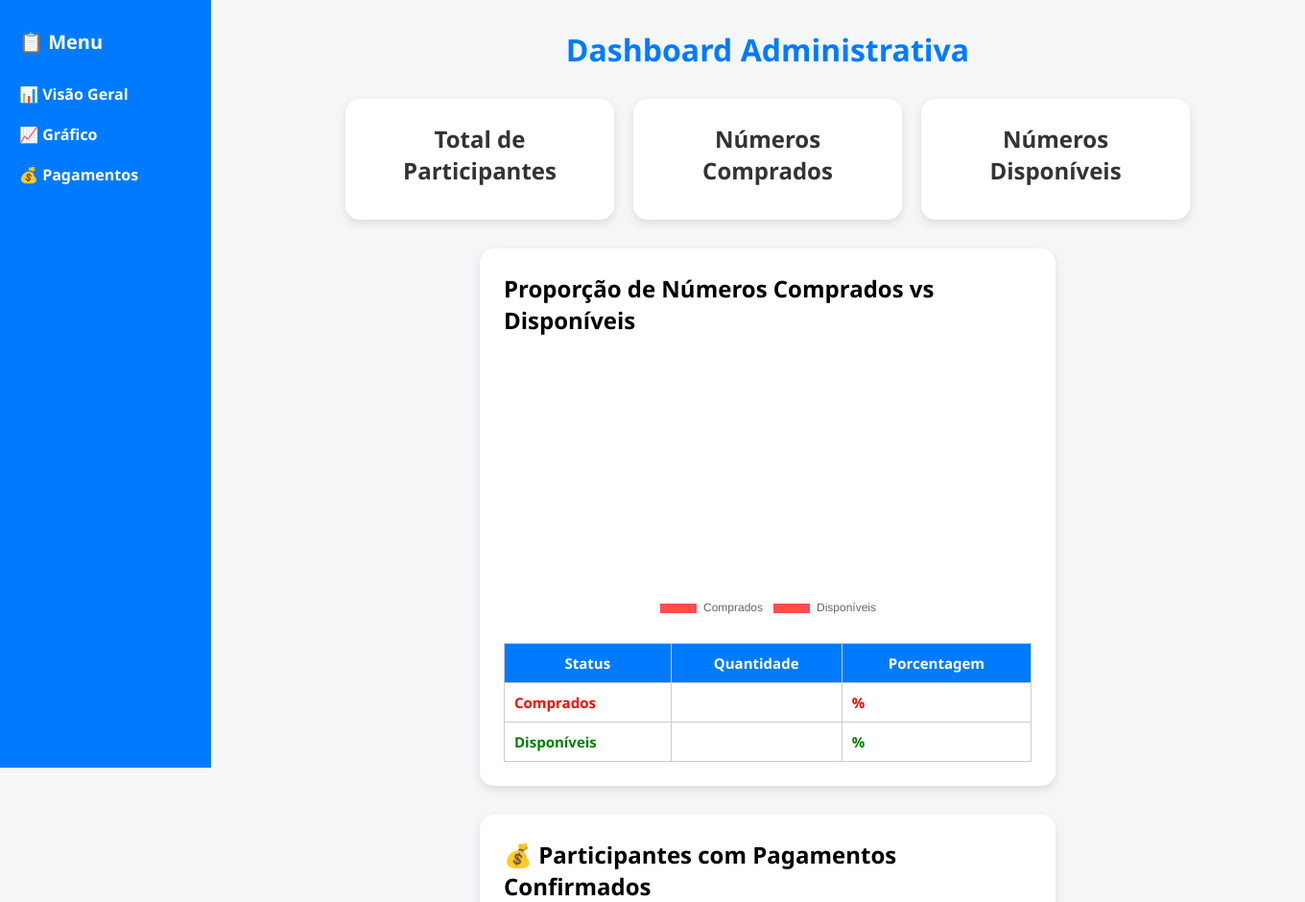
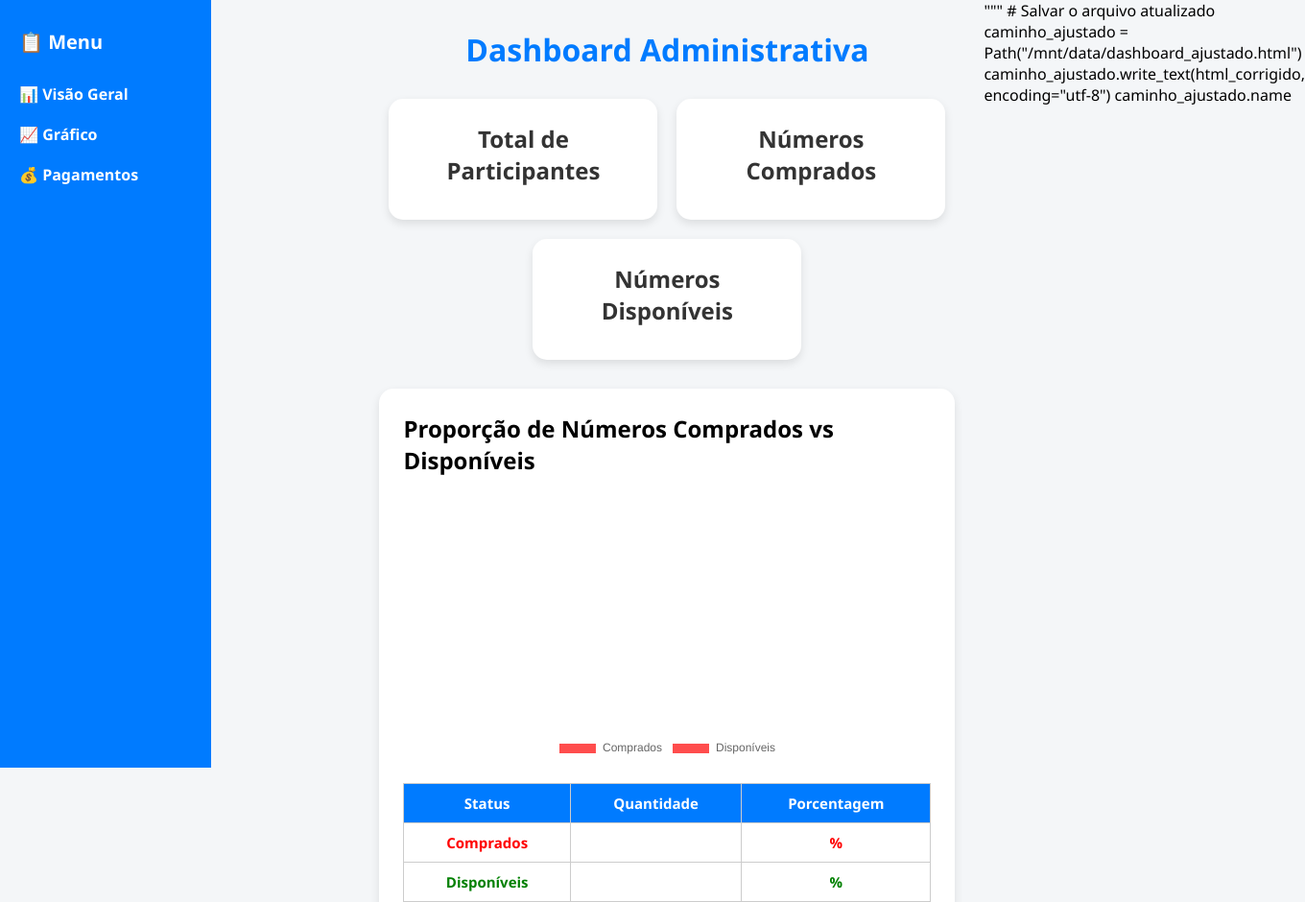
Before and after one commit to JacksonFFA/projeto-rifa, a Flask app: template templates/dashboard.html in a window 1360 px wide. Shown: the top 940 px of the page at 96% size. Run offline with Flask 3, Linux system fonts and the light colour scheme; the template is opened without the code that fills it, so the values that code supplies are empty.

Commit message:
Ajusta centralização dos dados nas tabelas da dashboard

```diff
--- a/templates/dashboard.html
+++ b/templates/dashboard.html
@@ -1,3 +1,7 @@
+from pathlib import Path
+
+# HTML com centralização dos dados nas tabelas
+html_corrigido = """
 <!DOCTYPE html>
 <html lang="pt-br">
 <head>
@@ -118,6 +122,8 @@
       padding: 10px;
       border: 1px solid #ccc;
       font-size: 15px;
+      text-align: center;
+      vertical-align: middle;
     }
 
     th {
@@ -252,3 +258,10 @@
   </script>
 </body>
 </html>
+"""
+
+# Salvar o arquivo atualizado
+caminho_ajustado = Path("/mnt/data/dashboard_ajustado.html")
+caminho_ajustado.write_text(html_corrigido, encoding="utf-8")
+
+caminho_ajustado.name
```
